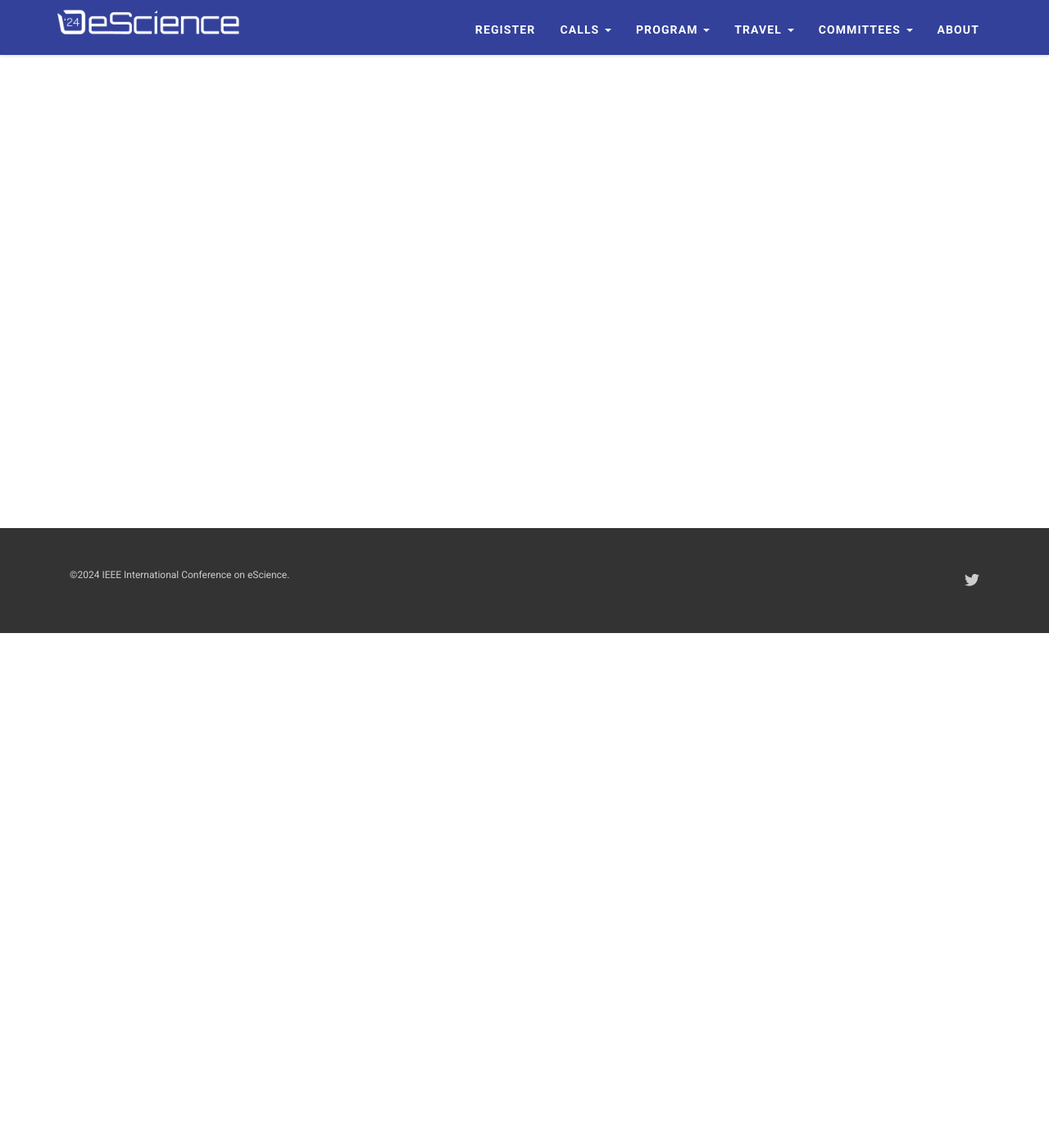
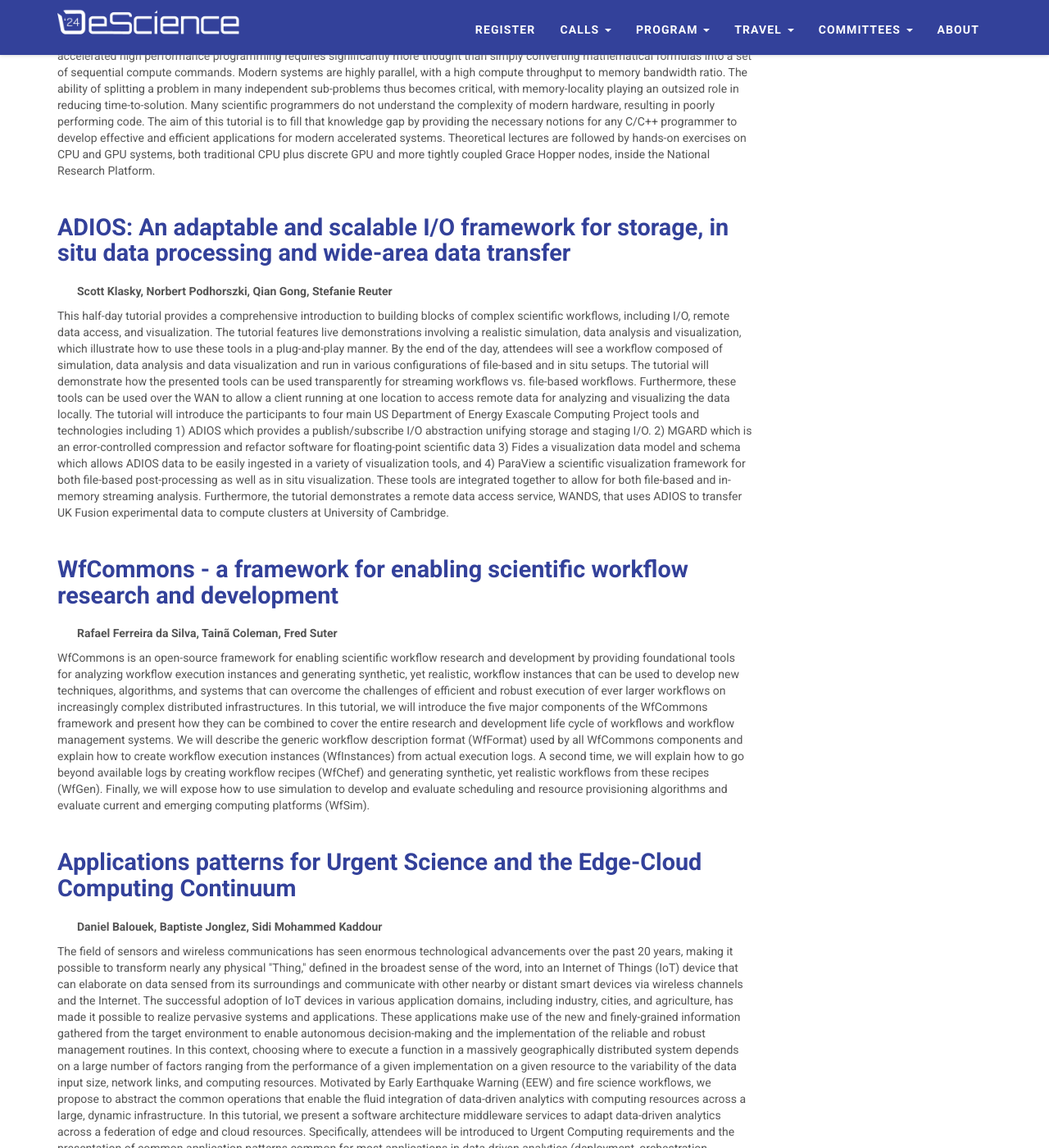
Before and after one commit to escience-conference/2024, a Jekyll site: the page built from tutorials.html, in a window 1280 px wide and 1400 px high, scrolled down 354 px. Shown: the whole window at 82% size. Built offline with Jekyll 4.4.1, drawn with Linux system fonts in a browser that asks for light colours; nearby versions of some CDN libraries; comment, search, counter and statistics services are not loaded; before the commit the page ends 1126 px from its top, so only the background shows below that; some of the changed text lies outside the part shown.

Commit message:
tutorials added

```diff
--- a/_data/main.yml
+++ b/_data/main.yml
@@ -40,7 +40,7 @@ contents:
     timetable: true
     keynotes: false
     workshops: true
-    tutorials: false
+    tutorials: true
     panel: false
     studentprogram: false
   meeting:
--- /dev/null
+++ b/_data/tutorials.yml
@@ -0,0 +1,36 @@
+- title: Modern accelerated programming
+  chairs: Igor Sfiligoi, Grant Scott
+  abstract:
+    Many science domains have become dependent on compute, either for simulation or analysis tasks.
+    With compute now being a critical step in those science discovery journeys, the affected scientists
+    had to move from lightweight compute tasks on personal devices to long running processes on compute-
+    optimized systems, many of which have transitioned to GPU resources, too. Writing high-performing
+    code has thus become imperative, due to both time-to-solution needs and the high cost of such systems.
+    Unfortunately, accelerated high performance programming requires significantly more thought than simply
+    converting mathematical formulas into a set of sequential compute commands. Modern systems are highly
+    parallel, with a high compute throughput to memory bandwidth ratio. The ability of splitting a problem in many independent sub-problems thus becomes critical, with memory-locality playing an outsized role in reducing time-to-solution. Many scientific programmers do not understand the complexity of modern hardware, resulting in poorly performing code. The aim of this tutorial is to fill that knowledge gap by providing the necessary notions for any C/C++ programmer to develop effective and efficient applications for modern accelerated systems. Theoretical lectures are followed by hands-on exercises on CPU and GPU systems, both traditional CPU plus discrete GPU and more tightly coupled Grace Hopper nodes, inside the National Research Platform.
+
+- title: "ADIOS: An adaptable and scalable I/O framework for storage, in situ data processing and wide-area data transfer"
+  chairs: Scott Klasky, Norbert Podhorszki, Qian Gong, Stefanie Reuter
+  abstract:
+    This half-day tutorial provides a comprehensive introduction to building blocks of complex scientific workflows, including I/O, remote data access, and visualization. The tutorial features live demonstrations involving a realistic simulation, data analysis and visualization, which illustrate how to use these tools in a plug-and-play manner. By the end of the day, attendees will see a workflow composed of simulation, data analysis and data visualization and run in various configurations of file-based and in situ setups. The tutorial will demonstrate how the presented tools can be used transparently for streaming workflows vs. file-based workflows. Furthermore, these tools can be used over the WAN to allow a client running at one location to access remote data for analyzing and visualizing the data locally.
+    The tutorial will introduce the participants to four main US Department of Energy Exascale Computing Project tools and technologies including 1) ADIOS which provides a publish/subscribe I/O abstraction unifying storage and staging I/O. 2) MGARD which is an error-controlled compression and refactor software for floating-point scientific data 3) Fides a visualization data model and schema which allows ADIOS data to be easily ingested in a variety of visualization tools, and 4) ParaView a scientific visualization framework for both file-based post-processing as well as in situ visualization. These tools are integrated together to allow for both file-based and in-memory streaming analysis. Furthermore, the tutorial demonstrates a remote data access service, WANDS, that uses ADIOS to transfer UK Fusion experimental data to compute clusters at University of Cambridge.
+
+- title: WfCommons - a framework for enabling scientific workflow research and development
+  chairs: Rafael Ferreira da Silva, Tainã Coleman, Fred Suter
+  abstract:
+    WfCommons is an open-source framework for enabling scientific workflow research and development by providing foundational tools for analyzing workflow execution instances and generating synthetic, yet realistic, workflow instances that can be used to develop new techniques, algorithms, and systems that can overcome the challenges of efficient and robust execution of ever larger workflows on increasingly complex distributed infrastructures.
+    In this tutorial, we will introduce the five major components of the WfCommons framework and present how they can be combined to cover the entire research and development life cycle of workflows and workflow management systems. We will describe the generic workflow description format (WfFormat) used by all WfCommons components and explain how to create workflow execution instances (WfInstances) from actual execution logs. A second time, we will explain how to go beyond available logs by creating workflow recipes (WfChef) and generating synthetic, yet realistic workflows from these recipes (WfGen). Finally, we will expose how to use simulation to develop and evaluate scheduling and resource provisioning algorithms and evaluate current and emerging computing platforms (WfSim).
+
+- title: Applications patterns for Urgent Science and the Edge-Cloud Computing Continuum
+  chairs: Daniel Balouek, Baptiste Jonglez, Sidi Mohammed Kaddour
+  abstract:
+    The field of sensors and wireless communications has seen enormous technological
+    advancements over the past 20 years, making it possible to transform nearly any physical "Thing," defined in the broadest sense of the word, into an Internet of Things (IoT) device that can elaborate on data sensed from its surroundings and communicate with other nearby or distant smart devices via wireless channels and the Internet. The successful adoption of IoT devices in various application domains, including industry, cities, and agriculture, has made it possible to realize pervasive systems and applications. These applications make use of the new and finely-grained information gathered from the target environment to enable autonomous decision-making and the implementation of the reliable and robust management routines.
+    In this context, choosing where to execute a function in a massively geographically distributed system depends on a large number of factors ranging from the performance of a given implementation on a given resource to the variability of the data input size, network links, and computing resources. Motivated by Early Earthquake Warning (EEW) and fire science workflows, we propose to abstract the common operations that enable the fluid integration of data-driven analytics with computing resources across a large, dynamic infrastructure.
+    In this tutorial, we present a software architecture middleware services to adapt data-driven analytics across a federation of edge and cloud resources. Specifically, attendees will be introduced to Urgent Computing requirements and the presentation of common application patterns common for most applications in data-driven analytics (deployment, orchestration, adaptation, distributed sensing). Attendees will be introduced to programming system and resource management approaches for determining what, where and when to compute across a large set of resources. This session is aimed at computer or data scientists with interest in leveraging cyberinfrastructures for stream processing, either for systems or applications research in any domain.
+
+- title: Cloud DevOps for Scientific Workflows
+  chairs: Prasad Calyam, Roshan Neupane
+  abstract:
+    Cloud-hosted services are being increasingly used in hosting business and scientific applications due to cost-effectiveness, scalability, and ease of deployment. To facilitate rapid experimentation, automation, and reproducibility of scientific workflows, the area of Development and Operations (DevOps) is fast evolving. It is necessary to train the future generation of scientific researchers and practitioners such that they are knowledgeable in the DevOps-enabled scientific workflow operations that leverage technologies such as KubeFlow for Machine Learning Operations (MLOps), Prometheus and Grafana for data security, monitoring and visualization. In this tutorial, we will present two learning modules that use cutting-edge Cloud DevOps tools/technologies using open/public cloud infrastructures hosted on our online "Mizzou Cloud DevOps" (MCD) platform. These modules feature research-inspired real-world application use cases offering unique focus on DevOps technology and cloud platforms. Specifically, this tutorial will cover - a) Kubeflow with Smart Scheduling app for tutoring MLOps-related skills for ML scientists/practitioners, and b) Prometheus/Grafana with Video Transmission app for learning cutting-edge monitoring and visualization of data. Our learning modules allow learners to gain skills in using the latest technologies to implement relevant machine learning pipelines and monitoring and visualization of data analytics.
--- a/tutorials.html
+++ b/tutorials.html
@@ -4,12 +4,15 @@ permalink: /tutorials
 title: Tutorials
 ---
 
-{% assign ts = site.tutorials %}
+{% assign ts = site.data.tutorials %}
 <div class="row">
     {% for t in ts %}
     <div class="col-sm-12 col-md-12" style="margin-bottom: 1em">
-        <strong style="font-size: 1.2em"><a href="{{ site.baseurl }}{{ t.url }}">{{ t.title }}</a></strong><br />
-        <i class="far fa-clock"></i> {{ t.schedule }}
+        <h3>
+            <strong style="font-size: 1.2em"><a href="{{ site.baseurl }}{{ t.url }}">{{ t.title }}</a></strong><br />
+        </h3>
+        <!-- <i class="far fa-clock"></i> {{ t.schedule }} -->
+        <p><i class="far fa-users" style="margin-right: 10px;"></i><b>{{ t.chairs }}</b></p>
         <p>{{ t.abstract }}</p>
     </div>
     {% endfor %}
```
Also changed, not shown: accommodation.html (+3 -6 lines).
